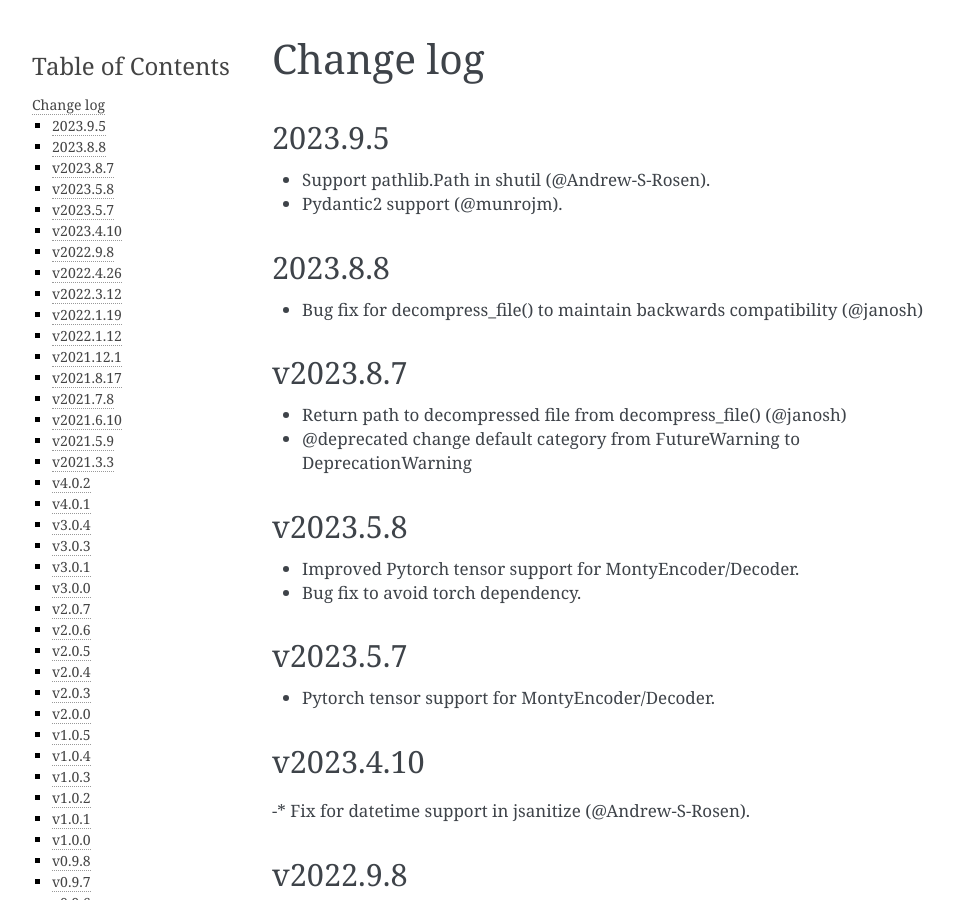
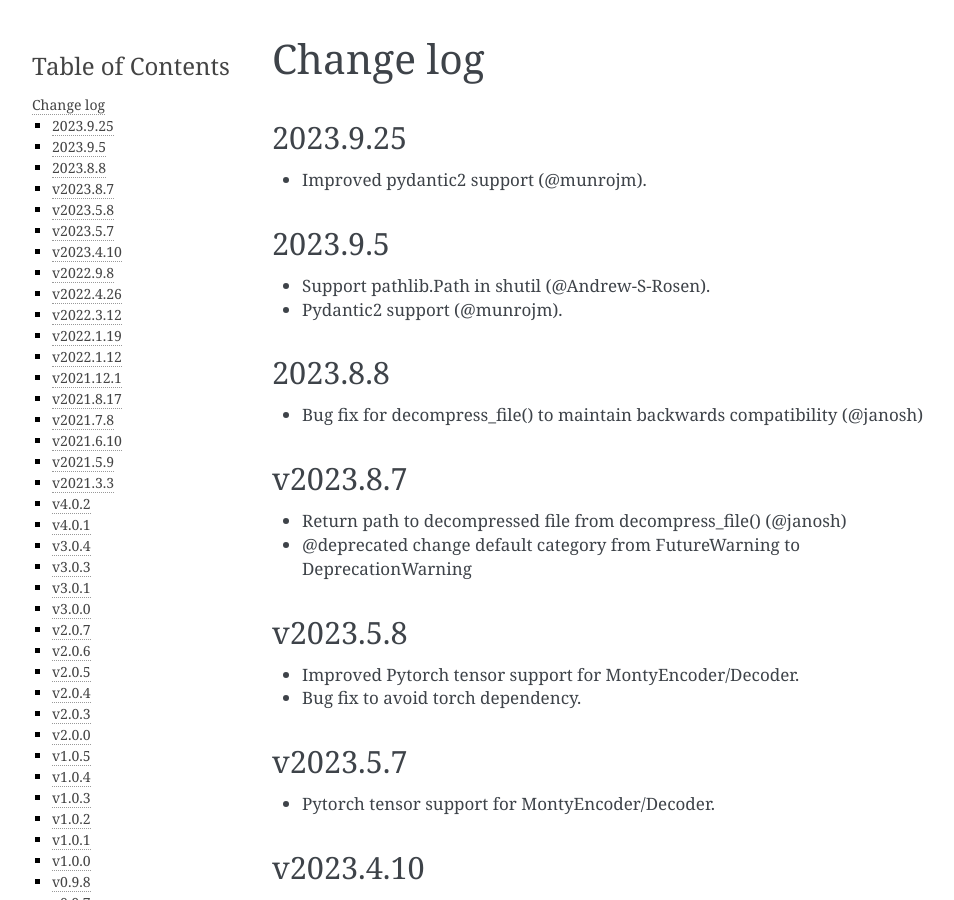
Before and after one commit to materialsvirtuallab/monty, a Sphinx documentation site: the page built from docs/changelog.md, in a window 1280 px wide and 900 px high. Shown: the whole window, without its empty margins (148-1102 px from the left). Built offline with Sphinx 7.4.7, drawn with Linux system fonts in a browser that asks for light colours.

Commit message:
Update changelog.

```diff
--- a/docs/changelog.md
+++ b/docs/changelog.md
@@ -1,4 +1,8 @@
 # Change log
+
+## 2023.9.25
+
+- Improved pydantic2 support (@munrojm).
 
 ## 2023.9.5
 
```
